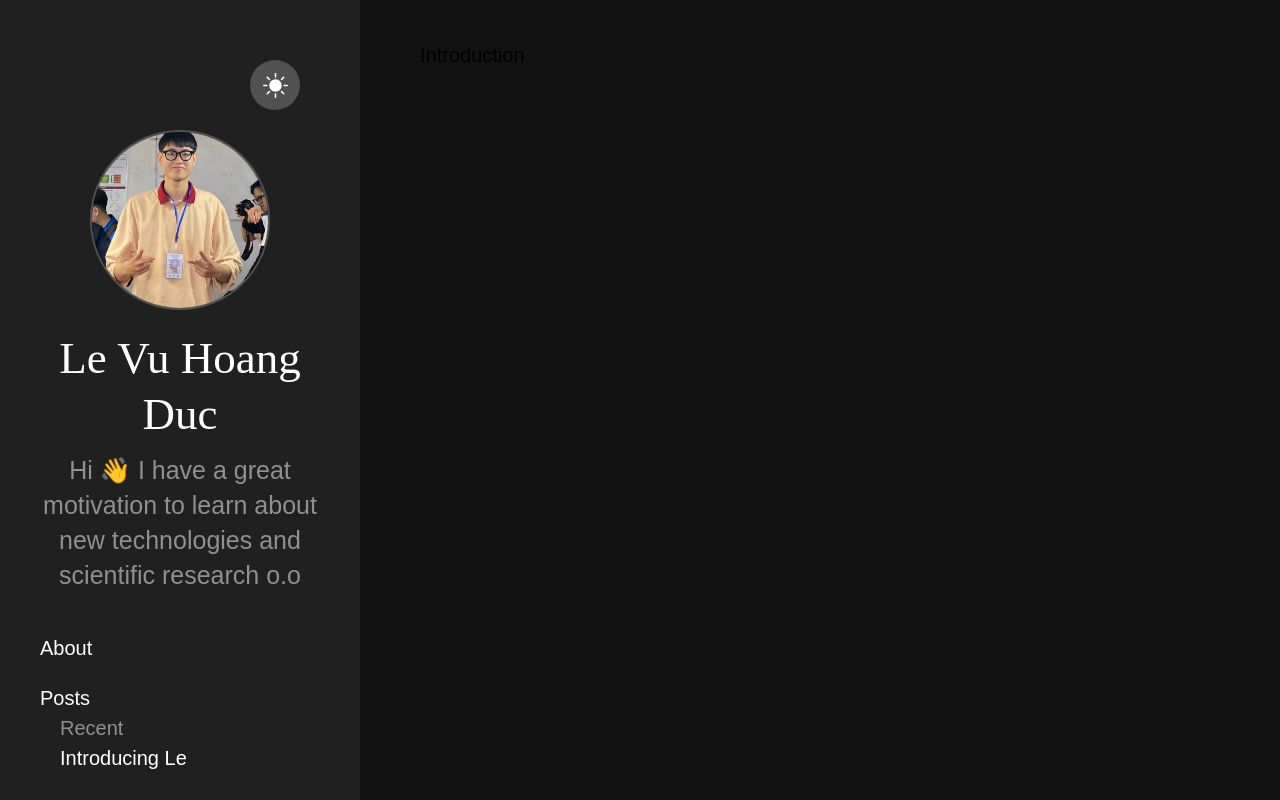
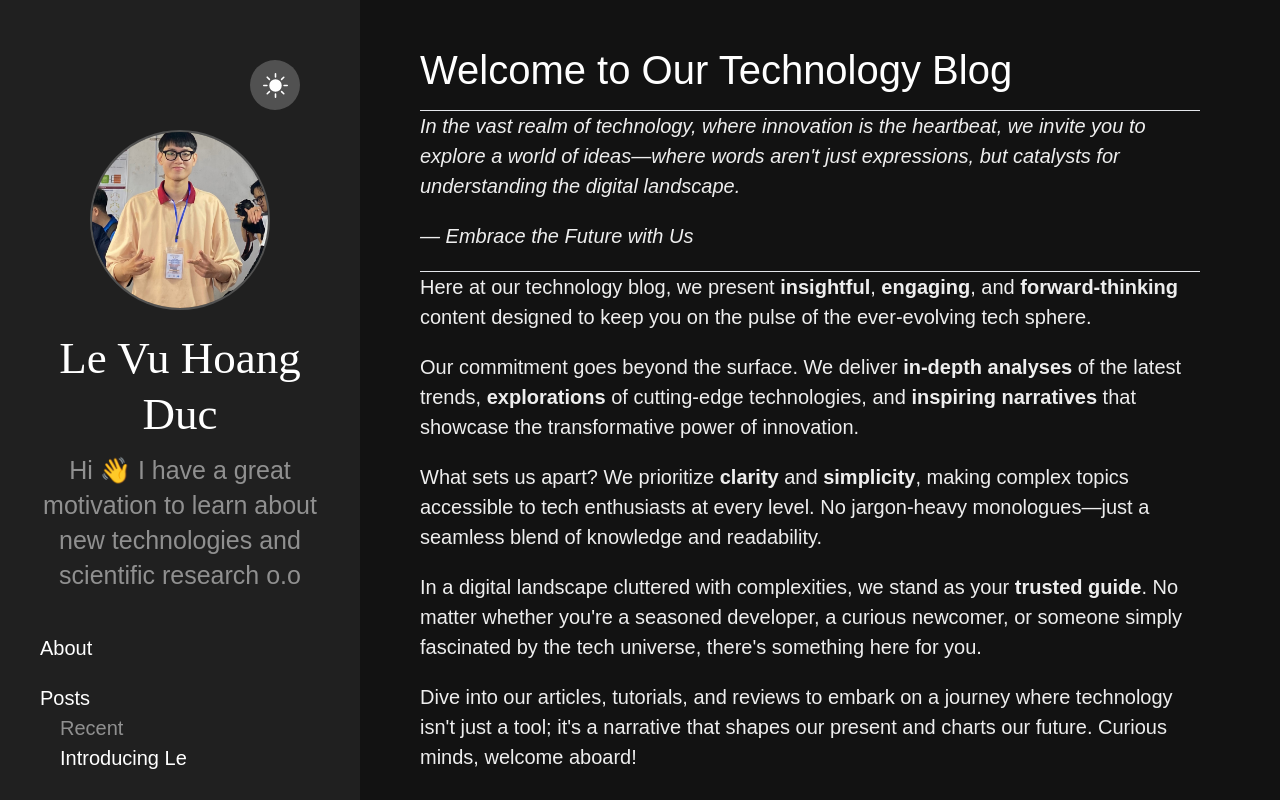
Before and after one commit to LeVHoangduc/react-training, a React (Vite) app in the folder blog/: page /post/1 in a window 1280 px wide. Built offline with nearby package versions, Linux system fonts and the light colour scheme; what react-facebook would draw is missing.

Commit message:
feat:update about and introduction

```diff
--- a/blog/src/layouts/SideBar/index.tsx
+++ b/blog/src/layouts/SideBar/index.tsx
@@ -53,7 +53,7 @@ export default function SideBar() {
             </li>
 
             <li className=' text-custom-white hover:underline laptop:ml-4'>
-              <Link to='/posts/introduction'>Introducing Le</Link>
+              <Link to='/'>Introducing Le</Link>
             </li>
           </ul>
         </nav>
--- a/blog/src/pages/About/About.tsx
+++ b/blog/src/pages/About/About.tsx
@@ -7,43 +7,46 @@ export default function About() {
 
   return (
     <div className={`custom-markdown ${themeContext?.isDark ? '' : 'light'}`}>
-      <h1 className={`mb-2 text-[2rem] ${themeContext?.isDark ? 'text-custom-white' : 'text-custom-black'}`}>About</h1>
+      <h1 className={`mb-2 text-[2rem] ${themeContext?.isDark ? 'text-custom-white' : 'text-custom-black'}`}>
+        About my blog
+      </h1>
       <hr />
       <p>
         <em>
-          Words kill, words give life; they’re either <strong>poison</strong> or fruit—you choose.
+          In the vast realm of technology, where innovation is the heartbeat, we invite you to explore a world of
+          ideas—where words aren't just expressions, but catalysts for understanding the digital landscape.
         </em>
       </p>
       <p>
-        <em>— Proverbs 18:21</em>
+        <em>— Embrace the Future with Us</em>
       </p>
       <hr />
       <p>
-        <em>Poison</em> is a <strong>clean</strong>, <strong>professional</strong> Hugo theme designed to{' '}
-        <strong>captivate</strong> your readers.
+        Here at our technology blog, we pride ourselves on being at the intersection of two dynamic realms:{' '}
+        <strong>Web Application Development</strong> and <strong>Signal Processing</strong>. Our mission is to unravel
+        the intricacies of these domains and illuminate the path forward.
       </p>
       <p>
-        It’s also <strong>tiny</strong> and <strong>privacy conscious</strong> with <em>no external dependencies</em>.
-        That’s right—no JavaScript frameworks, icon packs, or Google fonts. No ads or trackers polluting your console
-        window (try it out and take a look). <strong>We kept things simple</strong>. A little vanilla JavaScript, a dash
-        of CSS, and the power of Hugo.
+        <strong>Web Applications:</strong> Step into the world where user interfaces meet functionality, and where the
+        web becomes a canvas for innovation. Our articles delve into the latest frameworks, tools, and design principles
+        that shape modern web applications. Whether you're a developer seeking practical insights or a business owner
+        navigating the digital landscape, we have you covered.
       </p>
       <p>
-        All of the static assets for the site (JS files, CSS, and fonts) are located within the theme’s{' '}
-        <em>/static/</em> directory.{' '}
-        <strong>
-          That way you know <em>exactly</em> what’s going on your site
-        </strong>
-        .
+        <strong>Signal Processing:</strong> Venture into the fascinating realm where data transforms into meaningful
+        insights. Signal processing is the backbone of technologies that power communication, audio processing, and
+        beyond. From fundamental concepts to advanced applications, our content demystifies signal processing, making it
+        accessible to both beginners and experts.
       </p>
       <p>
-        To get started, I recommend reading through my introductory post{' '}
-        <a href='https://poison.lukeorth.com/posts/introducing-poison/'>here</a>. I use this theme on my personal site
-        at{' '}
-        <a href='https://lukeorth.com' target='_blank'>
-          https://lukeorth.com
-        </a>
-        , so check it out if you want to see <em>Poison</em> in action.
+        But this blog is more than just insights; it's a community. We invite you to join the conversation, ask
+        questions, and share your experiences. Together, let's explore how the fusion of web applications and signal
+        processing is shaping the digital landscape.
+      </p>
+      <p>
+        Whether you're passionate about creating seamless user experiences or intrigued by the magic happening behind
+        the scenes, our blog is your go-to resource. From tutorials and case studies to thought-provoking analyses,
+        embark on a journey where technology converges with creativity.
       </p>
     </div>
   )
--- a/blog/src/pages/Introduction/index.tsx
+++ b/blog/src/pages/Introduction/index.tsx
@@ -1,3 +1,49 @@
+import { useContext } from 'react'
+
+import ThemeContext from '../../contexts/themeContext'
+
 export default function Introduction() {
-  return <div>Introduction</div>
+  const themeContext = useContext(ThemeContext)
+
+  return (
+    <div className={`custom-markdown ${themeContext?.isDark ? '' : 'light'}`}>
+      <h1 className={`mb-2 text-[2rem] ${themeContext?.isDark ? 'text-custom-white' : 'text-custom-black'}`}>
+        Welcome to Our Technology Blog
+      </h1>
+      <hr />
+      <p>
+        <em>
+          In the vast realm of technology, where innovation is the heartbeat, we invite you to explore a world of
+          ideas—where words aren't just expressions, but catalysts for understanding the digital landscape.
+        </em>
+      </p>
+      <p>
+        <em>— Embrace the Future with Us</em>
+      </p>
+      <hr />
+      <p>
+        Here at our technology blog, we present <strong>insightful</strong>, <strong>engaging</strong>, and{' '}
+        <strong>forward-thinking</strong> content designed to keep you on the pulse of the ever-evolving tech sphere.
+      </p>
+      <p>
+        Our commitment goes beyond the surface. We deliver <strong>in-depth analyses</strong> of the latest trends,{' '}
+        <strong>explorations</strong> of cutting-edge technologies, and <strong>inspiring narratives</strong> that
+        showcase the transformative power of innovation.
+      </p>
+      <p>
+        What sets us apart? We prioritize <strong>clarity</strong> and <strong>simplicity</strong>, making complex
+        topics accessible to tech enthusiasts at every level. No jargon-heavy monologues—just a seamless blend of
+        knowledge and readability.
+      </p>
+      <p>
+        In a digital landscape cluttered with complexities, we stand as your <strong>trusted guide</strong>. No matter
+        whether you're a seasoned developer, a curious newcomer, or someone simply fascinated by the tech universe,
+        there's something here for you.
+      </p>
+      <p>
+        Dive into our articles, tutorials, and reviews to embark on a journey where technology isn't just a tool; it's a
+        narrative that shapes our present and charts our future. Curious minds, welcome aboard!
+      </p>
+    </div>
+  )
 }
```
